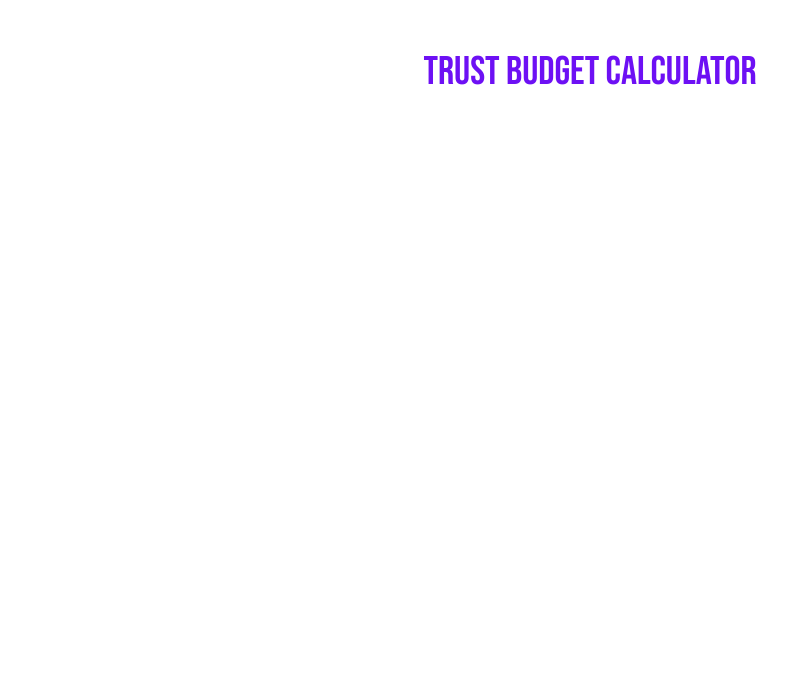
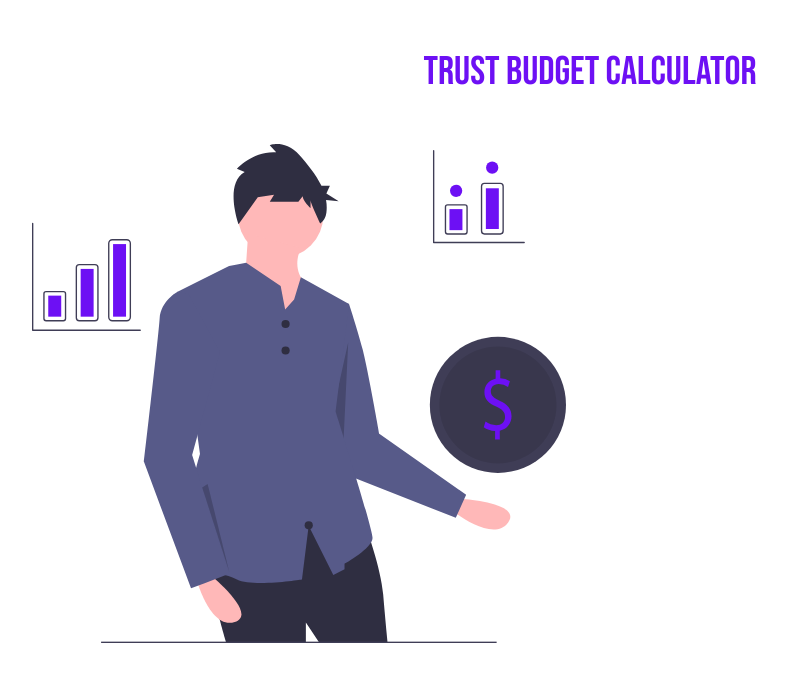
Before and after one commit to alihaider-dev/money-master, a plain HTML site: page index.html in a window 1280 px wide. Shown: the whole page, without its empty margins (50-837 px from the left). Drawn offline with nearby package versions, Linux system fonts and the light colour scheme.

Commit message:
Thumbnail added" ;

```diff
--- a/index.html
+++ b/index.html
@@ -16,11 +16,25 @@
     <link rel="stylesheet" href="css/style.css" />
   </head>
   <body>
+    <!-- Header Section -->
     <header>
       <div class="title container text-center my-5">
         <h1>Trust Budget Calculator</h1>
       </div>
     </header>
+    <!-- Main Content  -->
+    <main>
+      <section class="container">
+        <div class="">
+          <div class="row gx-5">
+            <div class="col-md-6 mt-0 mt-md-0 thumbnail">
+              <img class="img-fluid" src="images/budget.svg" alt="" />
+            </div>
+            <div class="col-md-6 mt-5 mt-md-0 clculator"></div>
+          </div>
+        </div>
+      </section>
+    </main>
 
     <!-- Bootstrap JavaScript Bundle with Popper -->
     <script
```
